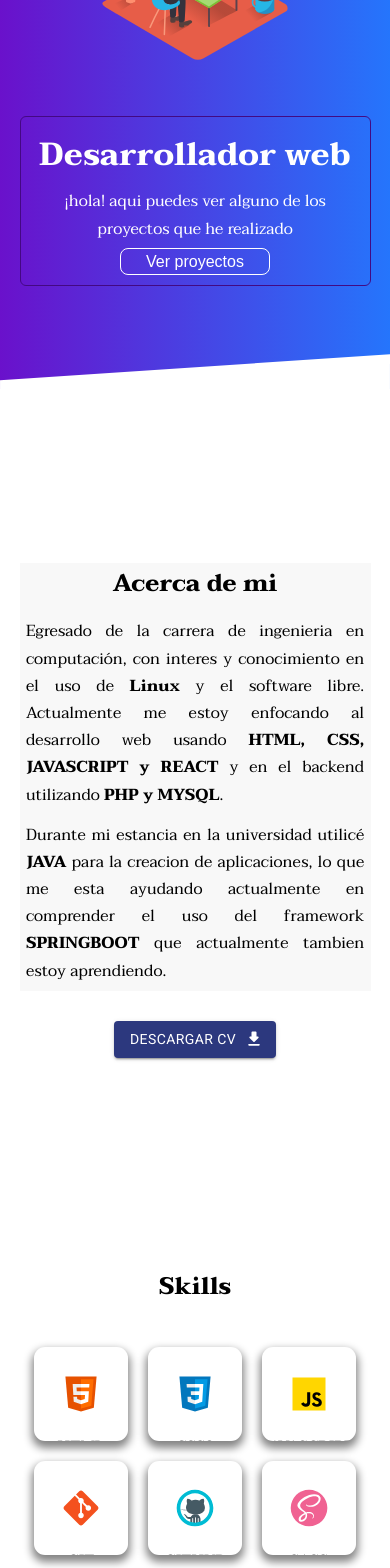
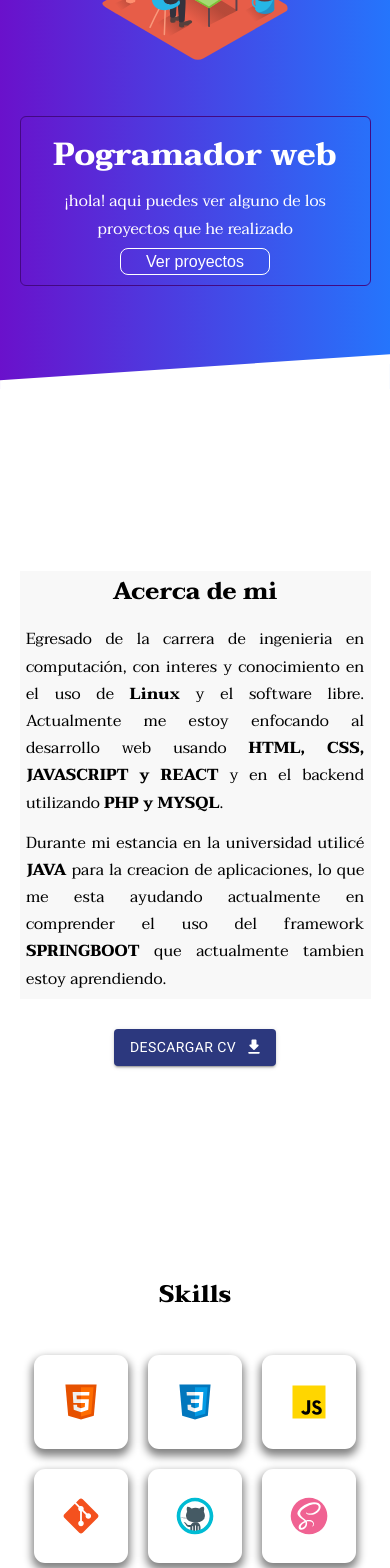
Before and after one commit to LuisElizaldeCruz/PORTAFOLIO, a React (Create React App) app: page / in a window 390 px wide. Shown: the part 180-1748 px from the top of the page. Built offline with nearby package versions, Linux system fonts and the light colour scheme.

Commit message:
se corrigieron errores de diseño css en el apartado hero

```diff
--- a/public/index.html
+++ b/public/index.html
@@ -23,7 +23,7 @@
       work correctly both with client-side routing and a non-root public URL.
       Learn how to configure a non-root public URL by running `npm run build`.
     -->
-  <title>Luis Elizalde | Desarrollador web</title>
+  <title>Luis Elizalde | Programador web</title>
 </head>
 
 <body>
--- a/src/App.css
+++ b/src/App.css
@@ -18,5 +18,5 @@ body {
 }
 
 section:not(.hero){
-  padding-top: 4.5rem;
+  padding-top: 5rem;
 }
--- a/src/assets/css/Responsive.css
+++ b/src/assets/css/Responsive.css
@@ -66,6 +66,14 @@
     width: 90%;
     text-align: center;
     height: 170px;
+  }
+
+  .bio-title{
+    font-size: 2rem;
+  }
+
+  .bio-text{
+    font-size: 1.2rem;
   }
 
   .more-about {
--- a/src/assets/css/Skills.css
+++ b/src/assets/css/Skills.css
@@ -52,7 +52,7 @@
 .skill-name{
   position: absolute;
   bottom: 0;
-  transform: translateY(20px);
+  transform: translateY(40px);
 }
 
 .icon-card:hover .skill-name{
--- a/src/components/Hero.jsx
+++ b/src/components/Hero.jsx
@@ -8,7 +8,7 @@ const Hero = ({ heroDescription}) => {
     //Hero Section
     <section className="hero" id="about">
       <div className="bio animate__animated animate__shakeX">
-        <h2 className="bio-title">Desarrollador web</h2>
+        <h2 className="bio-title">Pogramador web</h2>
         <p className="bio-text">
           {heroDescription}
         </p>
```
